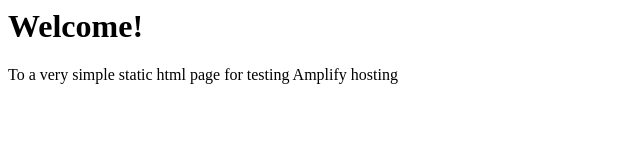
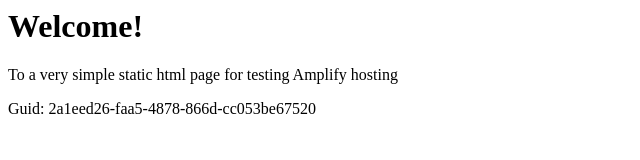
Before and after one commit to aws-aemilia-syd/Github-PR-Commit-Integration-Test-DoNotTouch-Gith-P5X5MO5I-v1-prod-ap-southeast-2, a website: page src/index.html in a window 1280 px wide. Shown: the whole page, without its empty margins (0-640 px from the left). Drawn offline with Linux system fonts and the light colour scheme.

Commit message:
commit from integ tests

```diff
--- a/src/index.html
+++ b/src/index.html
@@ -1,3 +1,5 @@
+
+
 <html lang="en">
 
 <head>
@@ -10,6 +12,6 @@
 <body>
     <h1>Welcome!</h1>
     <p>To a very simple static html page for testing Amplify hosting</p>
-</body>
+    <p>Guid: 2a1eed26-faa5-4878-866d-cc053be67520</p></body>
 
 </html>
```
